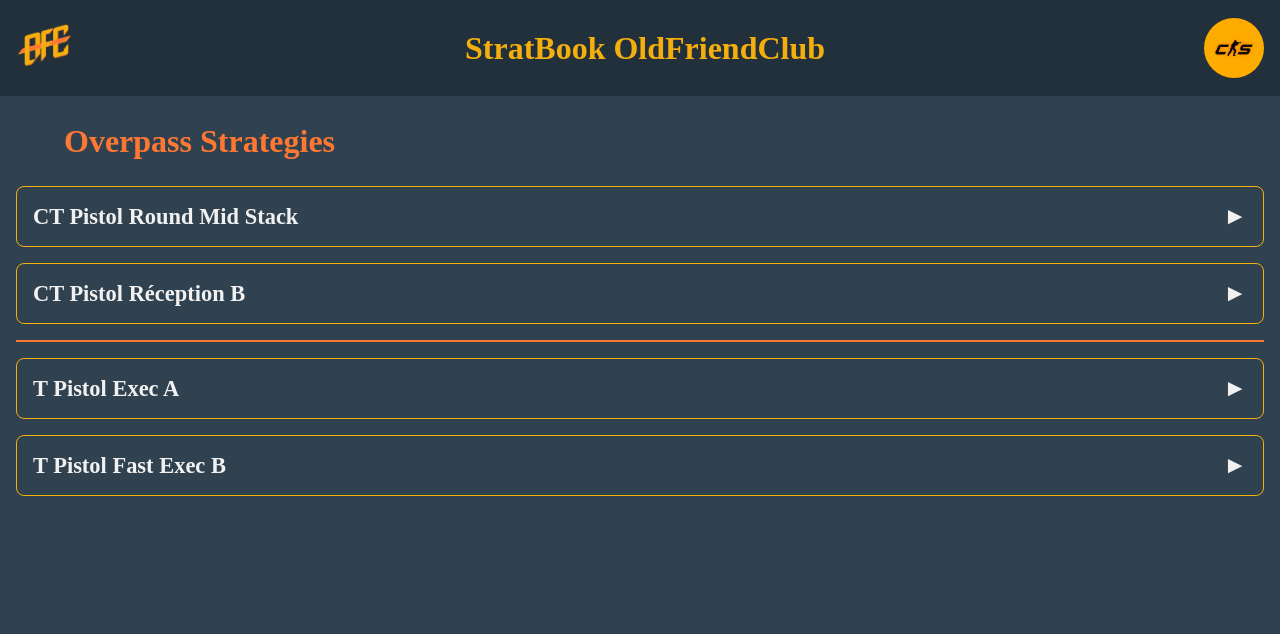
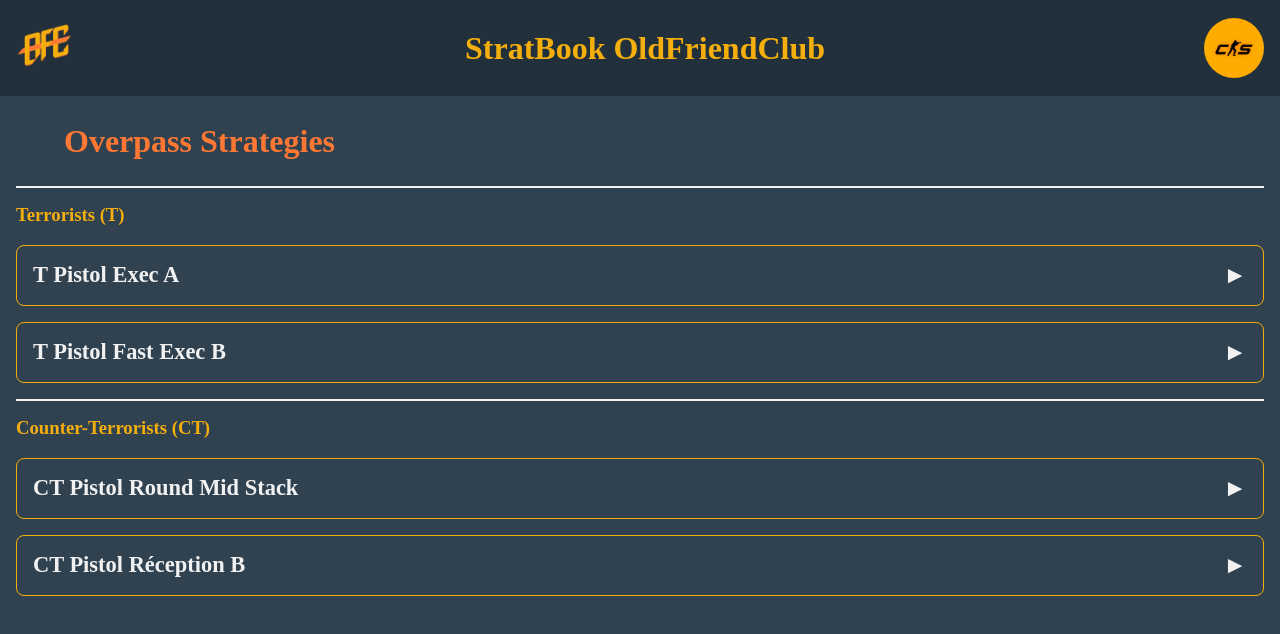
Before and after one commit to Zephyor/ofc-stratbook, a React (Vite) app: page /maps/overpass in a window 1280 px wide. Shown: the top 634 px of the page. Built offline with nearby package versions, Linux system fonts and the light colour scheme.

Commit message:
fix: bloc separateur

```diff
--- a/src/scenes/MapStrats.jsx
+++ b/src/scenes/MapStrats.jsx
@@ -1,6 +1,5 @@
 import strategiesMap from '../strats/strategiesMap';
 import Strat from '../components/Strat';
-import { Fragment } from 'react';
 
 const MapStrats = ({ mapName }) => {
   // Get the strategy array based on the mapName
@@ -8,29 +7,53 @@ const MapStrats = ({ mapName }) => {
   console.log('mapName:', mapName);
   console.log('mapStrategies:', mapStrategies);
 
+  const tStrategies = mapStrategies.filter((strategy) => strategy.side === 'T');
+  const ctStrategies = mapStrategies.filter(
+    (strategy) => strategy.side === 'CT'
+  );
+
   return (
     <div style={{ margin: '1rem', color: '#fff' }}>
       <h2 style={{ color: '#FF7833', fontSize: '200%', marginLeft: '3rem' }}>
         {mapName} Strategies
       </h2>
-      {mapStrategies.map((strategy, index) => (
-        <Fragment key={strategy.title}>
-          {index > 0 && strategy.side !== mapStrategies[index - 1].side && (
-            // Ajouter un séparateur si le côté a changé
       <div
         style={{
           borderBottom: '2px solid #fff',
           margin: '1rem 0',
-                borderColor: '#FF7833',
+          borderColor: '#f1f1f1',
         }}
       ></div>
-          )}
+
+      {/* Bloc Strat T */}
+      <h3 style={{ color: '#F5AF0D', marginTop: '1rem' }}>Terrorists (T)</h3>
+      {tStrategies.map((strategy) => (
         <Strat
+          key={strategy.title}
           title={strategy.title}
           content={strategy.content}
           side={strategy.side}
         />
-        </Fragment>
+      ))}
+      <div
+        style={{
+          borderBottom: '2px solid #fff',
+          margin: '1rem 0',
+          borderColor: '#f1f1f1',
+        }}
+      ></div>
+
+      {/* Bloc Strat CT */}
+      <h3 style={{ color: '#F5AF0D', marginTop: '1rem' }}>
+        Counter-Terrorists (CT)
+      </h3>
+      {ctStrategies.map((strategy) => (
+        <Strat
+          key={strategy.title}
+          title={strategy.title}
+          content={strategy.content}
+          side={strategy.side}
+        />
       ))}
     </div>
   );
```
Lines whose indentation alone changed are shown as unchanged.
